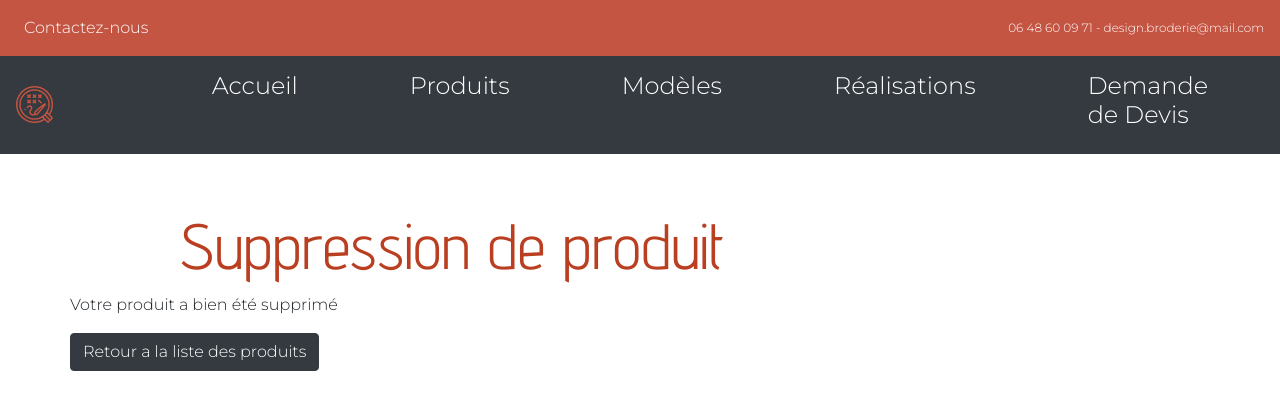
After one commit to BarbaraGonthier/Project-2-DesignBroderie, a PHP site: template src/View/Patternsadmin/delete.html.twig in a window 1280 px wide. The commit adds this page. Shown: the top 410 px of the page. Run offline with PHP 8.4, Linux system fonts and the light colour scheme; the template is opened without the code that fills it, so the values that code supplies are empty; some libraries are stand-ins or nearby versions.

Commit message:
add button delete

```diff
--- a/src/View/Patterns/patterns.html.twig
+++ b/src/View/Patterns/patterns.html.twig
@@ -12,7 +12,7 @@
         <div class="row">
             {% for pattern in patterns %}
                 <div class="col-md-3">
-                    <img src="/assets/images/patterns/{{ pattern.name }}" class="img-fluid pattern-img" alt="{{ pattern.name }}">
+                    <img src="/uploads/patterns/{{ pattern.photo }}" class="img-fluid pattern-img" alt="{{ pattern.name }}">
                 </div>
             {% endfor %}
         </div>
--- /dev/null
+++ b/src/View/Patternsadmin/delete.html.twig
@@ -0,0 +1,25 @@
+{% extends 'layout.html.twig' %}
+{% block stylesheet %}<link rel="stylesheet" href="/assets/css/patternsadmin.css">{% endblock %}
+
+{% block title %}{{ parent() }} | Confirmation de suppression{% endblock %}
+
+
+
+{% block content %}
+
+    <div class="container">
+        <div class="row">
+            <div class="col-md-10 offset-md-1 col-12">
+                <h1 class="title"> Suppression de produit </h1>
+            </div>
+            <div>
+                <p>Votre produit a bien été supprimé</p>
+
+                <a href='/pattern/index/' class="btn btn-dark" role="button">Retour a la liste des produits</a>
+            </div>
+        </div>
+    </div>
+
+{% endblock %}
+
+{% block footer %}{% endblock %}
```
Also changed, not shown: src/View/Patternsadmin/index.html.twig (+7 -6 lines).
